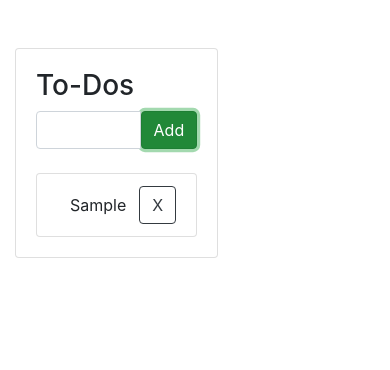
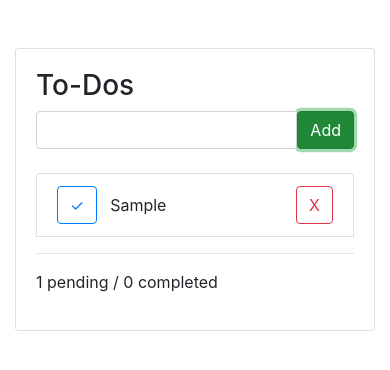
Before and after one commit to andresdhn/api-todo-list, a React (Create React App) app: page / in a window 390 px wide. Both pictures are taken after typing "Sample" into the empty fields and a click on the button "Add". Shown: the top 370 px of the page. Built offline with nearby package versions, Linux system fonts and the light colour scheme.

Commit message:
Sepparate completed Todos and count them

```diff
--- a/src/components/App.js
+++ b/src/components/App.js
@@ -4,7 +4,6 @@ import Form from './Form'
 //
 function App() {
     const [todos, setTodos] = useState([])
-    const [completed, setCompleted] = useState([])
 
     const handleSubmit = todo => {
         setTodos([
@@ -28,11 +27,21 @@ function App() {
         setTodos(newTodos)
     }
 
+    const handleComplete = id => {
+        let newTodos = todos.map(todo => {
+            if (Number(todo.id) === Number(id)) {
+                todo.completed = !todo.completed
+            }
+            return todo
+        })
+        setTodos(newTodos)
+    }
+
     return (
         <div id="app" className="mt-5">
             <div className="container">
-                <div className="row">
-                    <div className="col col-md-6">
+                <div className="row justify-content-center">
+                    <div className="col-md-6">
                         <div className="card bg-gray">
                             <div className="card-body">
                                 <h3>To-Dos</h3>
@@ -42,12 +51,10 @@ function App() {
                                     items={todos}
                                     onUpdate={handleUpdate}
                                     onDelete={handleDelete}
+                                    onComplete={handleComplete}
                                 />
                             </div>
                         </div>
-                    </div>
-                    <div className="col col-md-6">
-                        <List title="Completed" items={completed} />
                     </div>
                 </div>
             </div>
--- a/src/components/List.js
+++ b/src/components/List.js
@@ -2,19 +2,41 @@ import React from 'react'
 import Todo from './Todo'
 //
 const List = props => {
+    const items = props.items.filter(item => item.completed !== true)
+    const itemsC = props.items.filter(item => item.completed === true)
+
     return (
         <div className="list">
             <div className="list-group">
-                {props.items &&
-                    props.items.map(todo => (
+                {items.map(todo => (
                     <Todo
                         id={todo.id}
                         key={todo.id}
                         title={todo.title}
                         onUpdate={props.onUpdate}
                         onDelete={props.onDelete}
+                        onComplete={props.onComplete}
                     />
                 ))}
+                <div>
+                    <hr />
+                </div>
+                {itemsC.map(todo => (
+                    <Todo
+                        id={todo.id}
+                        key={todo.id}
+                        title={todo.title}
+                        completed={true}
+                        onUpdate={props.onUpdate}
+                        onDelete={props.onDelete}
+                        onComplete={props.onComplete}
+                    />
+                ))}
+            </div>
+            <div className="row">
+                <div className="col">
+                    <p>{`${items.length} pending / ${itemsC.length} completed`}</p>
+                </div>
             </div>
         </div>
     )
--- a/src/components/Todo.js
+++ b/src/components/Todo.js
@@ -5,27 +5,37 @@ const Todo = props => {
     const [edit, setEdit] = useState(false)
     const listEl = useRef(null)
 
-    const handleEdit = e => {
-        e.stopPropagation()
+    const handleEdit = () => {
         setEdit(!edit)
     }
 
-    const handleDelete = e => {
-        e.stopPropagation()
+    const handleDelete = () => {
         props.onDelete(listEl.current.id)
     }
 
-    const handleBlur = () => {
+    const handleComplete = () => {
+        props.onComplete(listEl.current.id)
+    }
+
+    const handleUpdate = () => {
         props.onUpdate(listEl.current.id, title)
         setEdit(false)
     }
 
     const renderItem = () => (
         <div className="d-flex justify-content-between">
+            <div
+                onClick={handleComplete}
+                className={`btn ${
+                    props.completed ? 'btn-outline-dark' : 'btn-outline-primary'
+                }`}
+            >
+                &#10003;
+            </div>
             <div onClick={handleEdit} className="btn flex-fill text-left">
                 {title}
             </div>
-            <div onClick={handleDelete} className="btn btn-outline-dark">
+            <div onClick={handleDelete} className="btn btn-outline-danger">
                 X
             </div>
         </div>
@@ -36,7 +46,7 @@ const Todo = props => {
             autoFocus
             onChange={e => setTitle(e.target.value)}
             value={title}
-            onBlur={handleBlur}
+            onBlur={handleUpdate}
             className="form-control"
         />
     )
@@ -45,7 +55,9 @@ const Todo = props => {
         <div
             id={props.id}
             ref={listEl}
-            className="list-group-item list-group-item-action "
+            className={`list-group-item list-group-item-action ${
+                props.completed ? 'list-group-item-secondary' : ''
+            }`}
         >
             {edit ? renderEdit() : renderItem()}
         </div>
```
Lines whose indentation alone changed are shown as unchanged.
